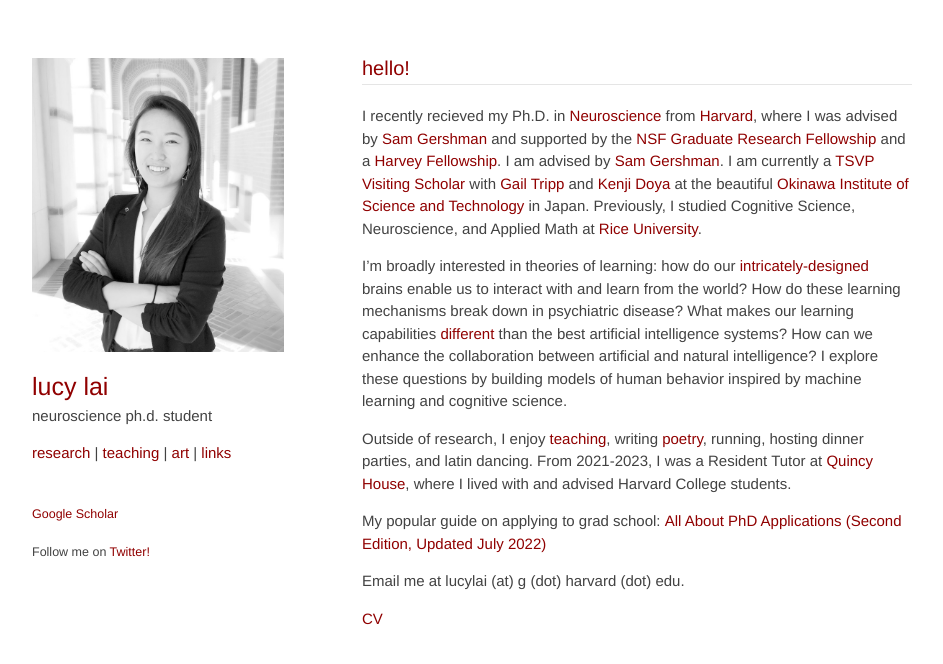
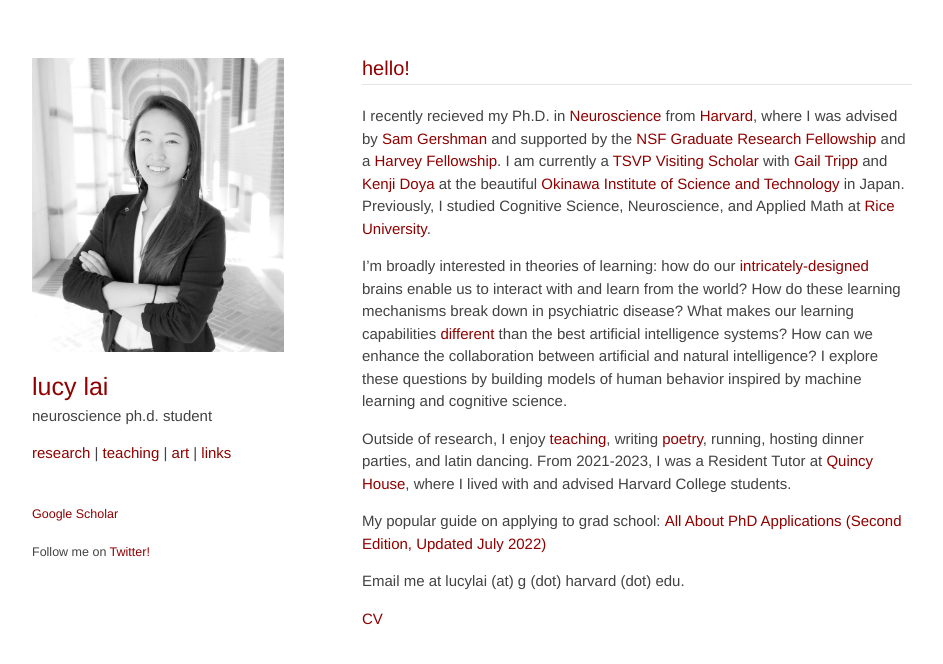
Before and after one commit to lucylai96/lucylai96.github.io, a Jekyll site: the page built from index.md, in a window 1280 px wide. Shown: the top 664 px of the page, without its empty margins (168-1111 px from the left). Built offline with Jekyll 4.4.1, drawn with Linux system fonts in a browser that asks for light colours; our own code applies the rules of GitHub Pages for plain Markdown files.

Commit message:
Update index.md

```diff
--- a/index.md
+++ b/index.md
@@ -1,6 +1,6 @@
 ## hello!
 ***
-I recently recieved my Ph.D. in <a href="https://pinphd.hms.harvard.edu/" target="_blank">Neuroscience</a> from <a href="http://www.harvard.edu" target="_blank">Harvard</a>, where I was advised by <a href="http://gershmanlab.com/people/sam.html" target="_blank">Sam Gershman</a> and supported by the <a href="https://www.nsfgrfp.org/" target="_blank">NSF Graduate Research Fellowship</a> and a <a href="https://www.28twelvefoundation.org/" target="_blank">Harvey Fellowship</a>. I am advised by <a href="http://gershmanlab.com/people/sam.html" target="_blank">Sam Gershman</a>. I am currently a [TSVP Visiting Scholar](https://groups.oist.jp/tsvp){:target="_blank"} with [Gail Tripp](https://groups.oist.jp/hdnu){:target="_blank"} and [Kenji Doya](https://groups.oist.jp/ncu){:target="_blank"} at the beautiful [Okinawa Institute of Science and Technology](https://oist.jp){:target="_blank"} in Japan. Previously, I studied Cognitive Science, Neuroscience, and Applied Math at <a href="http://www.rice.edu/" target="_blank">Rice University</a>.
+I recently recieved my Ph.D. in <a href="https://pinphd.hms.harvard.edu/" target="_blank">Neuroscience</a> from <a href="http://www.harvard.edu" target="_blank">Harvard</a>, where I was advised by <a href="http://gershmanlab.com/people/sam.html" target="_blank">Sam Gershman</a> and supported by the <a href="https://www.nsfgrfp.org/" target="_blank">NSF Graduate Research Fellowship</a> and a <a href="https://www.28twelvefoundation.org/" target="_blank">Harvey Fellowship</a>. I am currently a [TSVP Visiting Scholar](https://groups.oist.jp/tsvp){:target="_blank"} with [Gail Tripp](https://groups.oist.jp/hdnu){:target="_blank"} and [Kenji Doya](https://groups.oist.jp/ncu){:target="_blank"} at the beautiful [Okinawa Institute of Science and Technology](https://oist.jp){:target="_blank"} in Japan. Previously, I studied Cognitive Science, Neuroscience, and Applied Math at <a href="http://www.rice.edu/" target="_blank">Rice University</a>.
 
 I’m broadly interested in theories of learning: how do our <a href="http://mitpress.mit.edu/books/principles-neural-design" target="_blank">intricately-designed</a> brains enable us to interact with and learn from the world? How do these learning mechanisms break down in psychiatric disease? What makes our learning capabilities <a href="http://gershmanlab.com/pubs/Lake17.pdf" target="_blank"> different</a> than the best artificial intelligence systems? How can we enhance the collaboration between artificial and natural intelligence? I explore these questions by building models of human behavior  inspired by machine learning and cognitive science.
 
```
